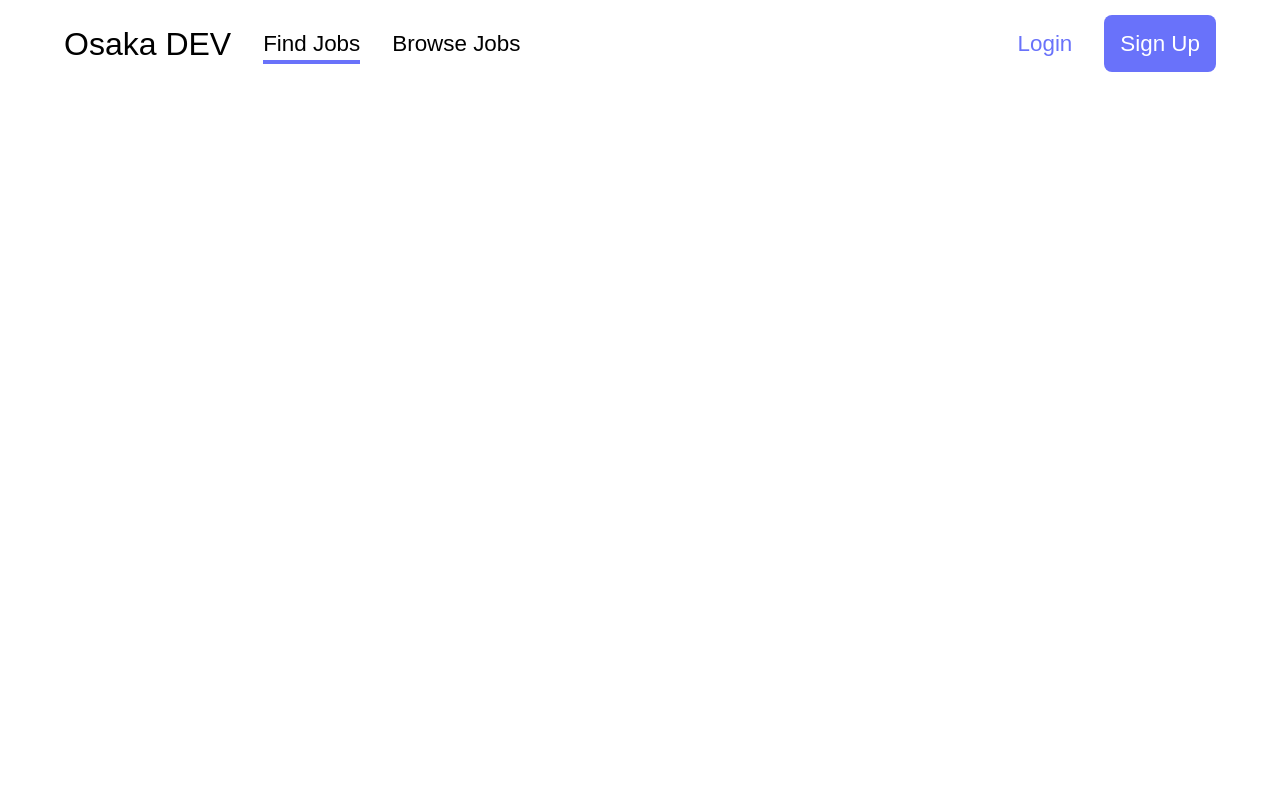
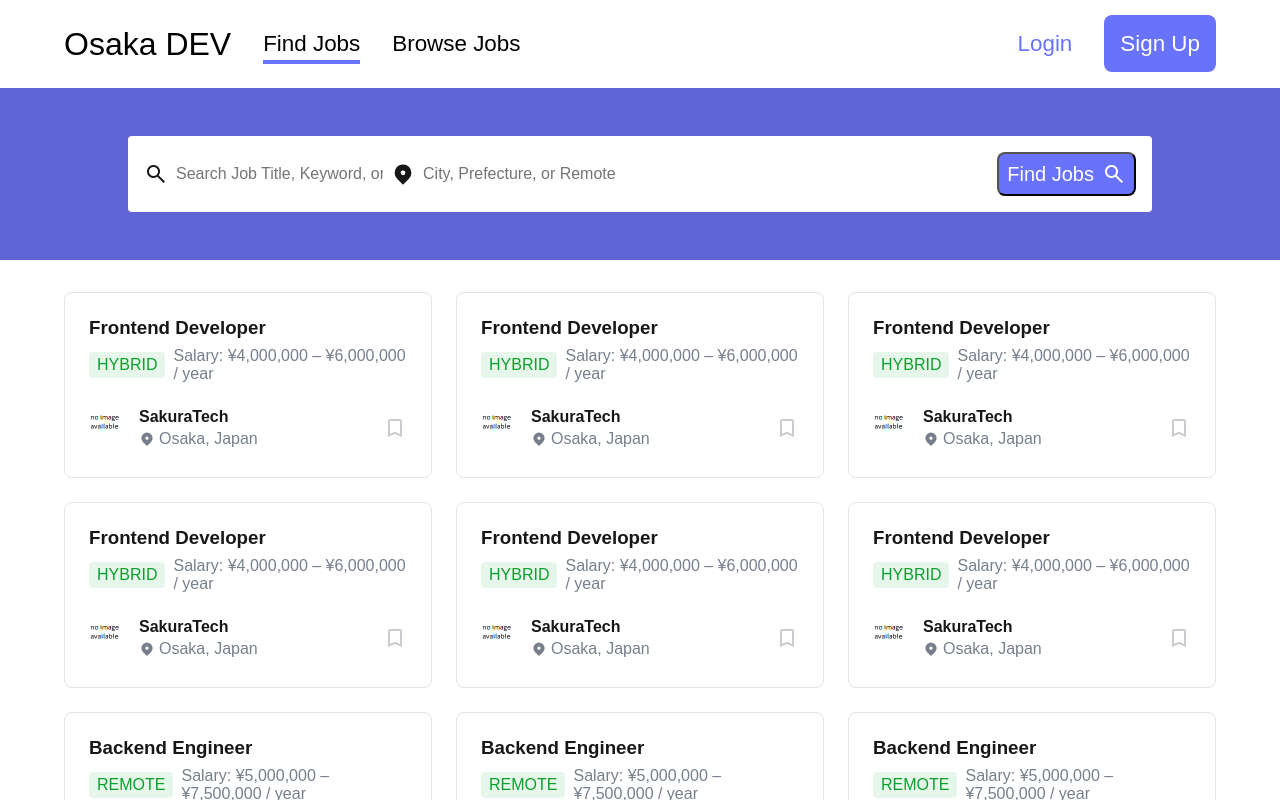
Before and after one commit to tbrendanj/osakadev, a Next.js app: page /find in a window 1280 px wide. Shown: the top 800 px of the page. Built offline with nearby package versions, Linux system fonts and the light colour scheme.

Commit message:
bannersearch for find page

```diff
--- a/components/BannerSearch.module.css
+++ b/components/BannerSearch.module.css
@@ -8,6 +8,10 @@
   flex-direction: column;
   gap: .5rem;
   width: fit-content;
+}
+
+.stretch {
+  width: 100%;
 }
 
 .banner_search_input {
@@ -33,8 +37,11 @@
   .banner_search {
     flex-direction: row;
     gap: .5rem;
-    width: fit-content;
     padding: 1rem;
+  }
+
+  .stretch button {
+    margin-left: auto;
   }
 
   .banner_search_input {
--- a/components/BannerSearch.tsx
+++ b/components/BannerSearch.tsx
@@ -2,8 +2,14 @@ import styles from "./BannerSearch.module.css";
 import 'material-symbols/outlined.css';
 import { HiLocationMarker } from "react-icons/hi";
 
-export default function Banner() {
-  return <div className={`${"horizontally_centered"} ${styles.banner_search}`}>
+export interface BannerSearchProps {
+  stretch?: boolean;
+}
+
+export default function BannerSearch({
+  stretch = false
+}: BannerSearchProps) {
+  return <div className={`${"horizontally_centered"} ${styles.banner_search} ${stretch ? styles.stretch : ""}`}>
     <span className={`${"material-symbols-outlined"} ${styles.banner_search_icon}`}>search</span>
     <input className={styles.banner_search_input} name="query" placeholder="Search Job Title, Keyword, or Skill"></input>
     <HiLocationMarker className={styles.banner_search_icon}/>
--- /dev/null
+++ b/components/FindPage.module.css
@@ -0,0 +1,9 @@
+.job_card_grid_wrapper {
+  padding: 2rem 2rem;
+}
+
+@media only screen and (min-width: 768px) {
+  .job_card_grid_wrapper {
+    padding: 2rem 4rem;
+  }
+}
--- a/components/FindPage.tsx
+++ b/components/FindPage.tsx
@@ -1,4 +1,14 @@
+import styles from "./FindPage.module.css";
+
+import { LargeJobCards } from "@/app/lib/testing/fixtures/SampleJobCards";
+import JobCardGrid from "./JobCardGrid";
+import FindPageBanner from "./FindPageBanner";
+
 export default function FindPage() {
   return <>
+    <FindPageBanner />
+    <div className={styles.job_card_grid_wrapper}>
+      <JobCardGrid jobCards={LargeJobCards} isLarge={true} />
+    </div>
   </>;
 }
--- a/components/FindPageBanner.module.css
+++ b/components/FindPageBanner.module.css
@@ -0,0 +1,4 @@
+.find_page_banner_lower {
+  background-color: #5E66D6;
+  padding: 3rem 10vw;
+}
--- a/components/FindPageBanner.tsx
+++ b/components/FindPageBanner.tsx
@@ -0,0 +1,12 @@
+import styles from "./FindPageBanner.module.css";
+
+import BannerSearch from "./BannerSearch";
+
+export default function FindPage() {
+  return <>
+    <div></div>
+    <div className={styles.find_page_banner_lower}>
+      <BannerSearch stretch={true} />
+    </div>
+  </>;
+}
```
